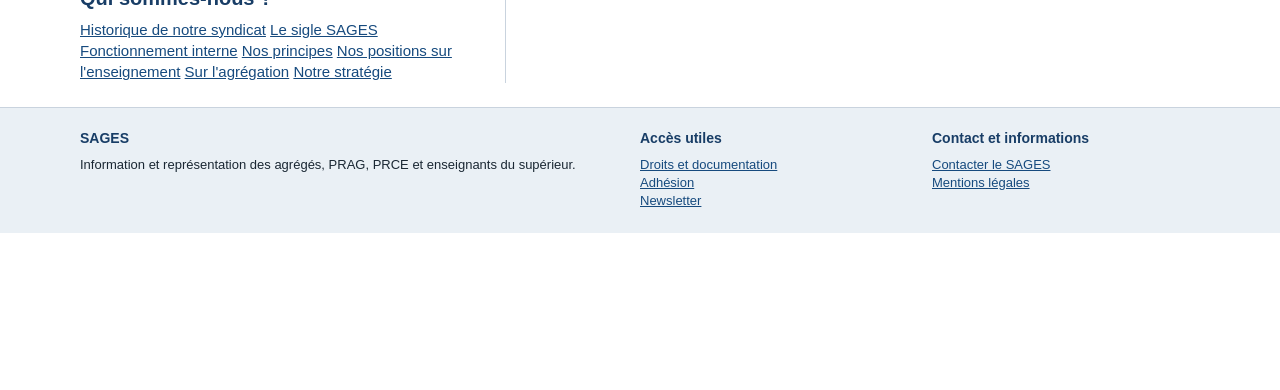
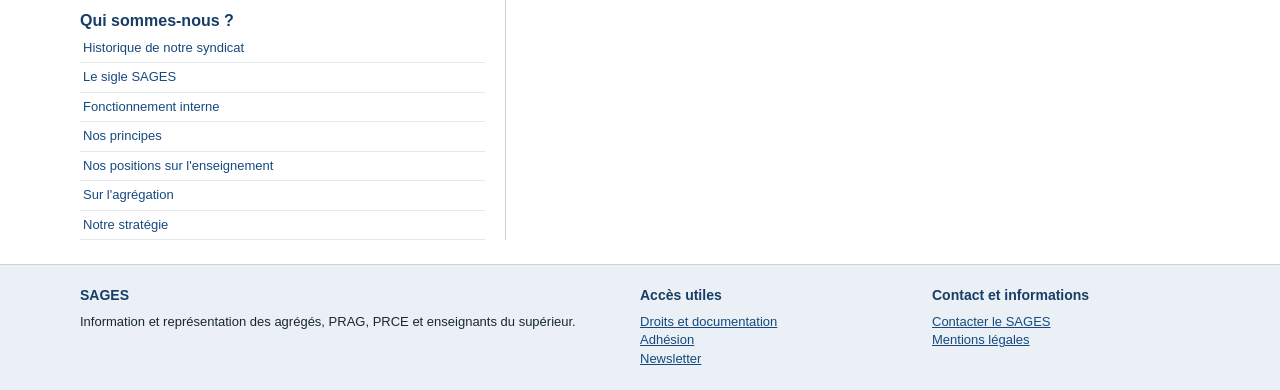
Before and after one commit to badrfr/sages, a plain HTML site: page index.html in a window 1280 px wide. Shown: the part 713-1103 px from the top of the page. Before the commit the page ends 946 px from the top, so only its background shows below. Drawn offline with Linux system fonts and the light colour scheme.

Commit message:
Styler sobrement la rubrique Qui sommes-nous

```diff
--- a/assets/sobriete.css
+++ b/assets/sobriete.css
@@ -40,6 +40,11 @@ h1 { font-size:20px; } h2 { font-size:20px; }
 .social-links a { display:inline-flex; align-items:center; justify-content:center; width:36px; height:36px; border-radius:4px; }
 .social-links a:hover { background:#edf3f7; }
 .social-links img { max-width:31px; max-height:29px; object-fit:contain; }
+.about-sages { margin-top:12px; border-top:1px solid var(--line); padding-top:12px; }
+.about-sages h2 { font-size:16px; margin-bottom:4px; }
+.about-links { display:grid; grid-template-columns:1fr; }
+.about-links a { display:block; font-size:13px; padding:5px 3px; border-bottom:1px solid #e4e9ed; text-decoration:none; }
+.about-links a:hover { background:#f4f7fa; text-decoration:underline; }
 .section-title { display:flex; justify-content:space-between; gap:10px; align-items:baseline; border-bottom:1px solid var(--line); }
 .section-title a { font-size:13px; }
 .source-note { margin:8px 0 4px; color:var(--muted); font-size:12px; }
```
